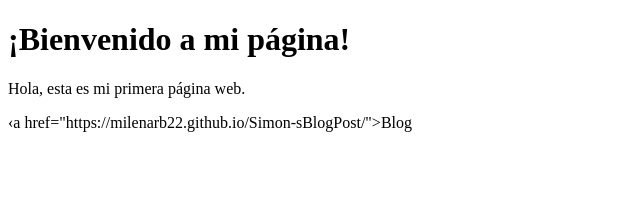
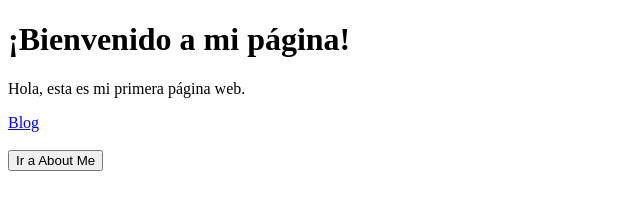
Before and after one commit to milenarb22/Milena-Rioseco, a plain HTML site: page index.html in a window 1280 px wide. Shown: the whole page, without its empty margins (0-640 px from the left). Drawn offline with Linux system fonts and the light colour scheme.

Commit message:
Update index.html

```diff
--- a/index.html
+++ b/index.html
@@ -7,6 +7,10 @@
 <body>
     <h1>¡Bienvenido a mi página!</h1>
     <p>Hola, esta es mi primera página web.</p>
-    ‹a href="https://milenarb22.github.io/Simon-sBlogPost/">Blog</a>
+    <a href="https://milenarb22.github.io/Simon-sBlogPost/">Blog</a>
+    <br><br>
+    <button onclick="window.location.href='https://milenarb22.github.io/AboutMe/'">
+        Ir a About Me
+    </button>
 </body>
 </html>
```
